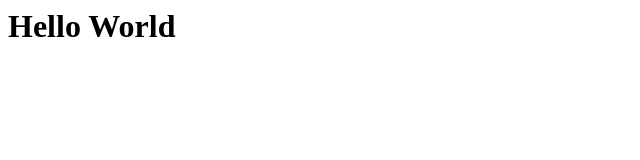
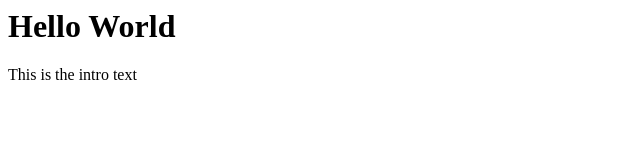
Before and after one commit to Usman2661/GitTutorial, a plain HTML site: page index.html in a window 1280 px wide. Shown: the whole page, without its empty margins (0-640 px from the left). Drawn offline with Linux system fonts and the light colour scheme.

Commit message:
Updated index.html from remote host

```diff
--- a/index.html
+++ b/index.html
@@ -1 +1,3 @@
 <h1>Hello World</h1>
+
+<p>This is the intro text</p>
```
